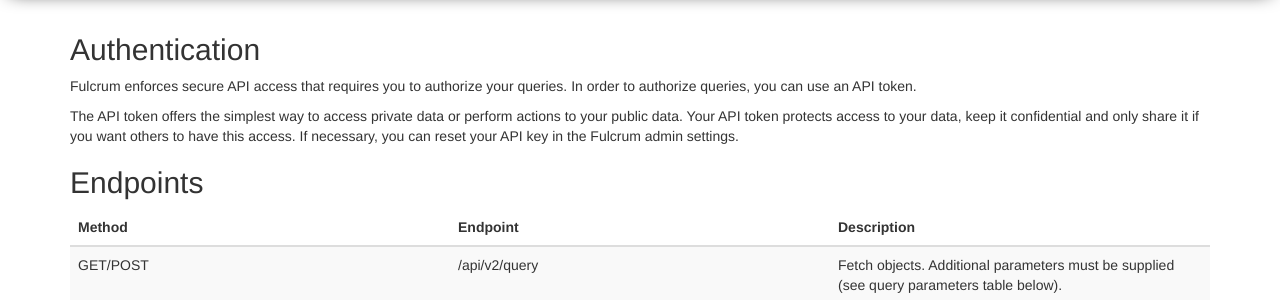
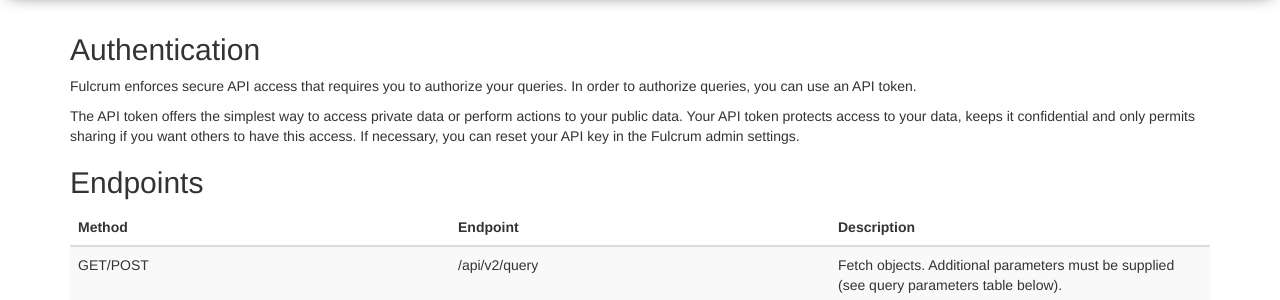
Before and after one commit to rylincoln/developer.fulcrumapp.com, a Jekyll site: the page built from _query-api/reference.md, in a window 1280 px wide and 900 px high. Shown: the part 276-576 px from the top of the window. Built offline with Jekyll 4.4.1, drawn with Linux system fonts in a browser that asks for light colours; nearby versions of some CDN libraries.

Commit message:
adding grammatical tweaks

```diff
--- a/_query-api/reference.md
+++ b/_query-api/reference.md
@@ -20,7 +20,7 @@ menu:
 
 Fulcrum enforces secure API access that requires you to authorize your queries. In order to authorize queries, you can use an API token.
 
-The API token offers the simplest way to access private data or perform actions to your public data. Your API token protects access to your data, keep it confidential and only share it if you want others to have this access. If necessary, you can reset your API key in the Fulcrum admin settings.
+The API token offers the simplest way to access private data or perform actions to your public data. Your API token protects access to your data, keeps it confidential and only permits sharing if you want others to have this access. If necessary, you can reset your API key in the Fulcrum admin settings.
 
 ## Endpoints
 
```
